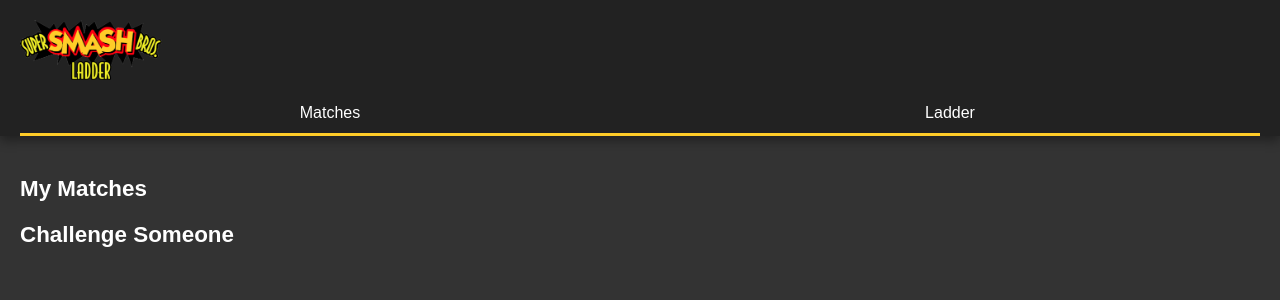
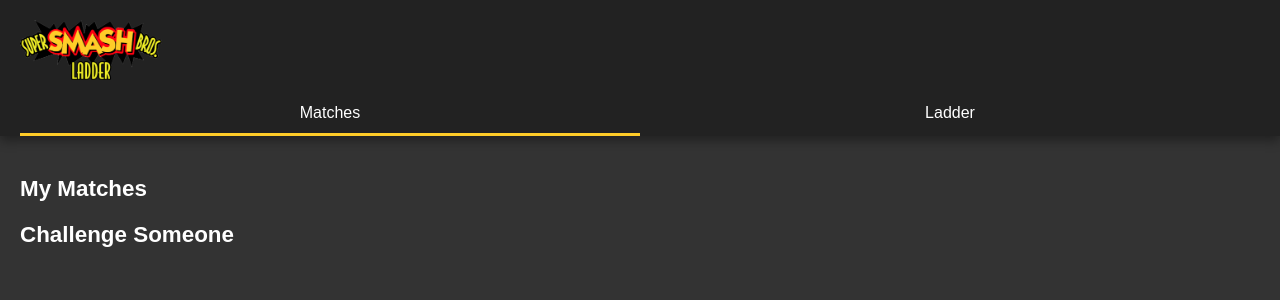
Before and after one commit to smash-ladder/app, a React (Create React App) app: page /matches in a window 1280 px wide. Shown: the top 300 px of the page. Built offline with nearby package versions, Linux system fonts and the light colour scheme.

Commit message:
Add Login page to Route Switch. Moved app base stuff into other components so its not shared with Login

```diff
--- a/src/App.js
+++ b/src/App.js
@@ -1,36 +1,20 @@
 import React, { Component } from 'react';
-import logo from './images/logo.png';
 import './App.css';
 import Ladder from './Ladder/Ladder';
 import Login from './Login/Login';
 import MatchesPage from './Matches/MatchesPage';
-import { BrowserRouter as Router, Switch, Route, NavLink } from 'react-router-dom';
+import { BrowserRouter, Switch, Route, Link, NavLink } from 'react-router-dom';
 
 class App extends Component {
   render() {
     return (
-      /*<Login />*/
-      <Router>
-        <div className='app'>
-          <div className="app__topbar">
-            <img src={logo} className="topbar__logo" alt="logo" />
-            <div className='tab-bar'>
-              <div className='tab-item'>
-                <NavLink to={'/matches'} activeClassName='tab-item--active'>Matches</NavLink>
-              </div>
-              <div className='tab-item'>
-                <NavLink to={'/'} activeClassName='tab-item--active'>Ladder</NavLink>
-              </div>
-            </div>
-          </div>
-          <div className="app__body">
-            <Switch>
-              <Route path='/matches' component={MatchesPage} />
-              <Route path='/' component={Ladder} />
-            </Switch>
-          </div>
-        </div>
-      </Router>
+      <BrowserRouter>
+        <Switch>
+          <Route exact path='/' component={Login} />
+          <Route path='/matches' component={MatchesPage} />
+          <Route path='/ladder' component={Ladder} />
+        </Switch>
+      </BrowserRouter>
     );
   }
 }
--- a/src/Ladder/Ladder.js
+++ b/src/Ladder/Ladder.js
@@ -1,4 +1,5 @@
 import React, { Component } from 'react';
+import Navbar from '../Navbar/Navbar';
 
 const data = [
   {
@@ -54,9 +55,14 @@ export default class Ladder extends Component {
     });
 
     return (
-      <ul className='ladder'>
-        {items}
-      </ul>
+      <div className='app'>
+        <Navbar />
+        <div className="app__body">
+          <ul className='ladder'>
+            {items}
+          </ul>
+        </div>
+      </div>
     );
   }
 }
--- a/src/Matches/MatchesPage.js
+++ b/src/Matches/MatchesPage.js
@@ -1,13 +1,19 @@
 import React, { Component } from 'react';
 import MyMatchesList from './MyMatchesList';
+import Navbar from '../Navbar/Navbar';
 import ChallengeableList from '../Challenge/ChallengeableList';
 
 export default class MatchesPage extends Component {
   render() {
     return (
-      <div className='matches-page'>
-        <MyMatchesList />
-        <ChallengeableList />
+      <div className='app'>
+        <Navbar />
+        <div className="app__body">
+          <div className='matches-page'>
+            <MyMatchesList />
+            <ChallengeableList />
+          </div>
+        </div>
       </div>
     );
   }
--- /dev/null
+++ b/src/Navbar/Navbar.js
@@ -0,0 +1,21 @@
+import React, { Component } from 'react';
+import logo from '../images/logo.png';
+import { Link, NavLink } from 'react-router-dom';
+
+export default class Navbar extends Component {
+  render() {
+    return (
+      <div className="app__topbar">
+        <Link to={'/'}><img src={logo} className="topbar__logo" alt="logo" /></Link>
+        <div className='tab-bar'>
+          <div className='tab-item'>
+            <NavLink to={'/matches'} activeClassName='tab-item--active'>Matches</NavLink>
+          </div>
+          <div className='tab-item'>
+            <NavLink to={'/ladder'} activeClassName='tab-item--active'>Ladder</NavLink>
+          </div>
+        </div>
+      </div>
+    );
+  }
+}
```
Also changed, not shown: src/PageBase/AppWrapper.js (added, +14 -0 lines).
